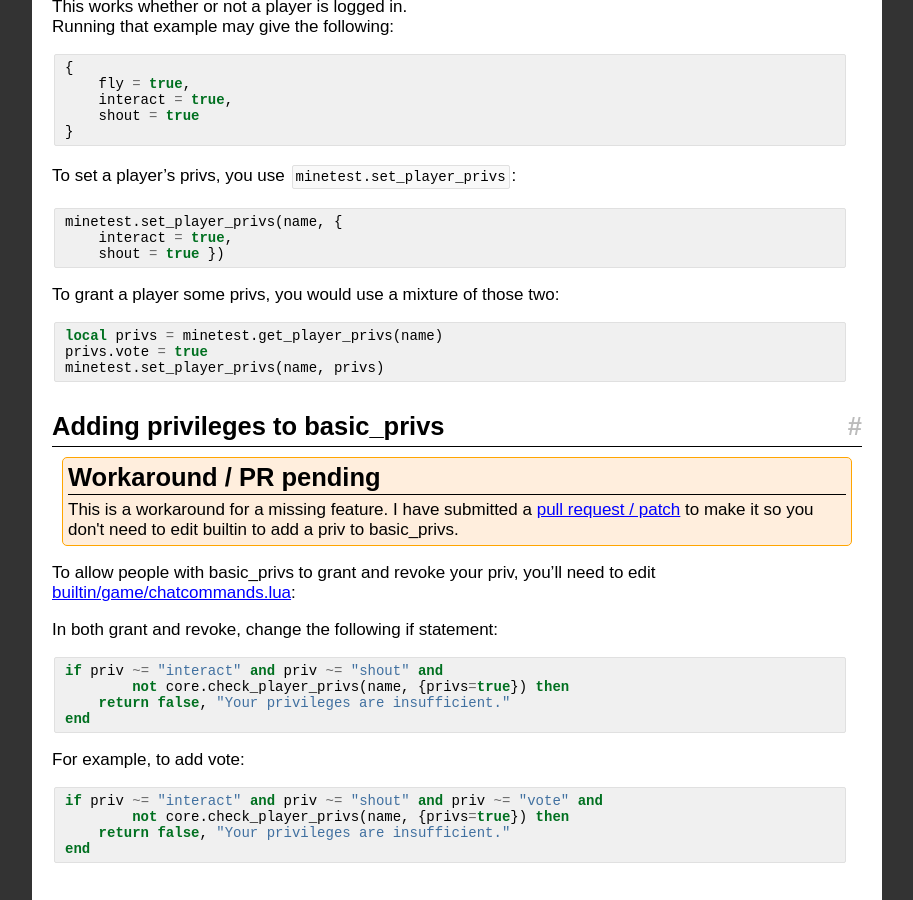
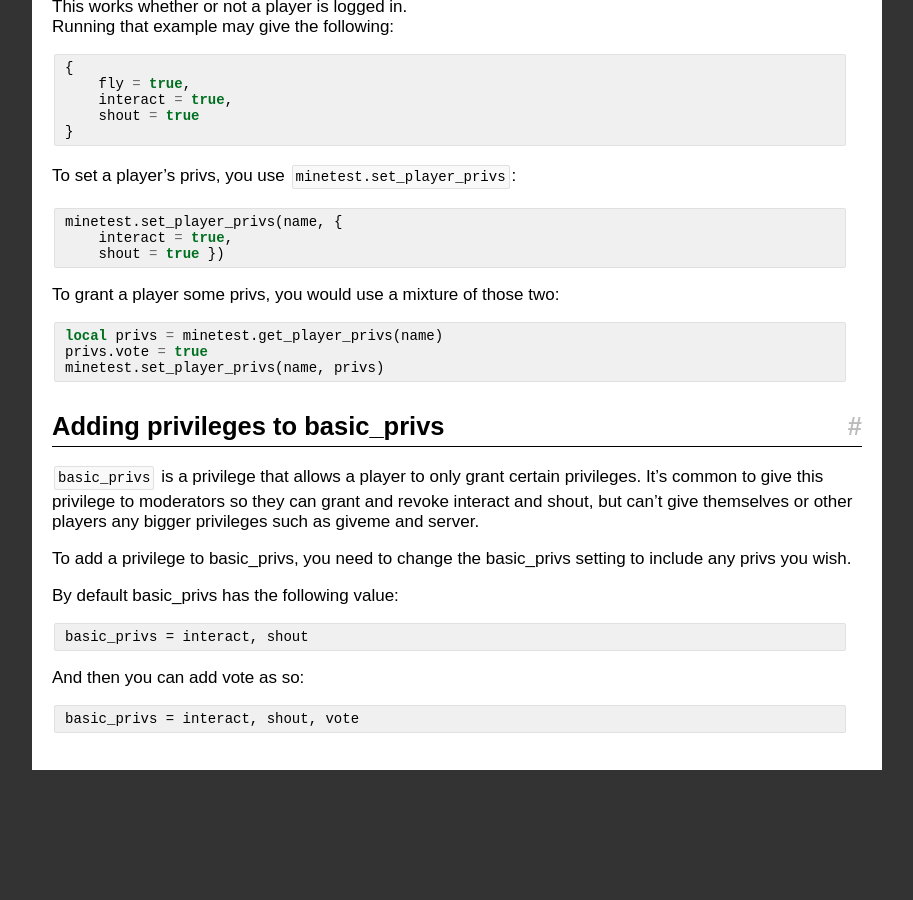
Before and after one commit to rubenwardy/minetest_modding_book, a Jekyll site: the page built from en/chapters/privileges.md, in a window 1280 px wide and 900 px high, scrolled down 1720 px. Shown: the whole window, without its empty margins (308-1221 px from the left). Built offline with Jekyll 4.4.1, drawn with Linux system fonts in a browser that asks for light colours; nearby versions of some CDN libraries; after the commit the page ends 2490 px from its top, so only the background shows below that.

Commit message:
Privileges: Update outdated basic_privs section

```diff
--- a/en/chapters/privileges.md
+++ b/en/chapters/privileges.md
@@ -127,32 +127,18 @@
 
 ## Adding privileges to basic_privs
 
-<div class="notice">
-    <h2>Workaround / PR pending</h2>
+`basic_privs` is a privilege that allows a player to only grant certain privileges.
+It's common to give this privilege to moderators so they can grant and revoke
+interact and shout, but can't give themselves or other players any bigger
+privileges such as giveme and server.
 
-    This is a workaround for a missing feature.
-    I have submitted a
-    <a href="https://github.com/minetest/minetest/pull/3976">pull request / patch</a>
-    to make it so you don't need to edit builtin to add a priv to basic_privs.
-</div>
+To add a privilege to basic_privs, you need to change the basic_privs setting
+to include any privs you wish.
 
-To allow people with basic_privs to grant and revoke your priv, you'll
-need to edit [builtin/game/chatcommands.lua](https://github.com/minetest/minetest/blob/master/builtin/game/chatcommands.lua#L164-L252):
+By default basic_privs has the following value:
 
-In both grant and revoke, change the following if statement:
+    basic_privs = interact, shout
 
-{% highlight lua %}
-if priv ~= "interact" and priv ~= "shout" and
-        not core.check_player_privs(name, {privs=true}) then
-    return false, "Your privileges are insufficient."
-end
-{% endhighlight %}
+And then you can add vote as so:
 
-For example, to add vote:
-
-{% highlight lua %}
-if priv ~= "interact" and priv ~= "shout" and priv ~= "vote" and
-        not core.check_player_privs(name, {privs=true}) then
-    return false, "Your privileges are insufficient."
-end
-{% endhighlight %}
+    basic_privs = interact, shout, vote
```
